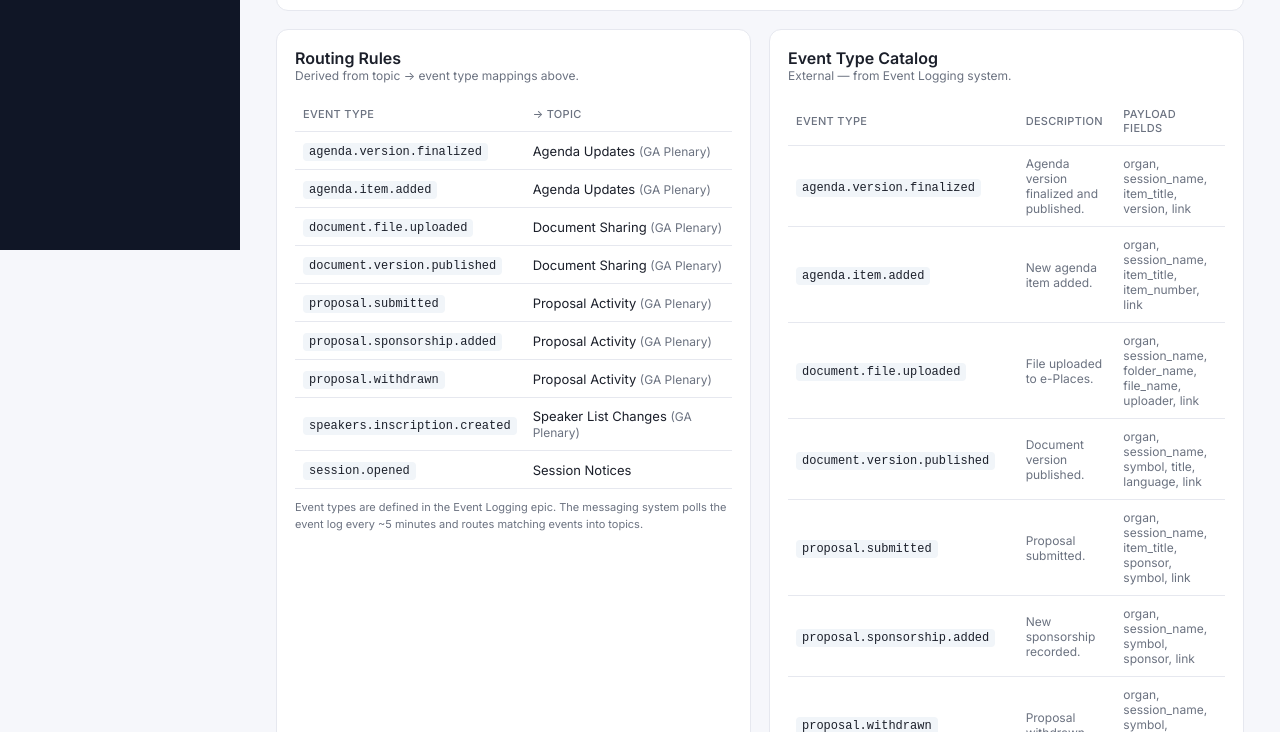
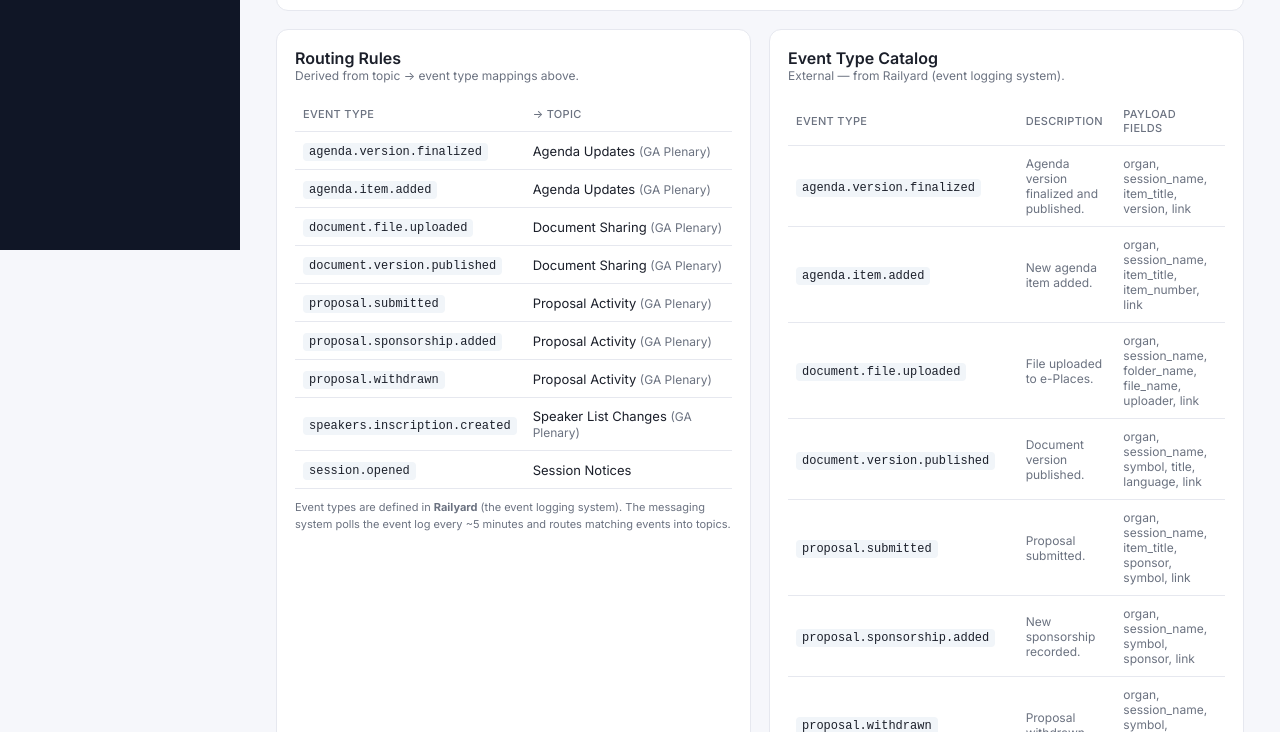
Before and after one commit to wannli/dispatch, a plain HTML site: page index.html in a window 1280 px wide. Shown: the part 550-1282 px from the top of the page. Drawn offline with Linux system fonts and the light colour scheme.

Commit message:
Rename event logging system references to Railyard

```diff
--- a/app.js
+++ b/app.js
@@ -250,7 +250,7 @@ function showTopicEditor(topic) {
     <div class="form-group">
       <label>Routed Event Types</label>
       <select id="ed-events" multiple size="5">${eventOptions}</select>
-      <div class="muted" style="margin-top:4px">Hold Ctrl/Cmd to select multiple. These are external event types from the Event Logging system.</div>
+      <div class="muted" style="margin-top:4px">Hold Ctrl/Cmd to select multiple. These are external event types from <strong>Railyard</strong> (event logging).</div>
     </div>
     <div class="form-actions">
       <button class="button primary" id="ed-save">${isNew ? "Create Topic" : "Save Changes"}</button>
--- a/index.html
+++ b/index.html
@@ -101,14 +101,14 @@
             </thead>
             <tbody></tbody>
           </table>
-          <p class="footer-note">Event types are defined in the Event Logging epic. The messaging system polls the event log every ~5 minutes and routes matching events into topics.</p>
+          <p class="footer-note">Event types are defined in <strong>Railyard</strong> (the event logging system). The messaging system polls the event log every ~5 minutes and routes matching events into topics.</p>
         </div>
 
         <div class="card">
           <div class="card-header">
             <div>
               <div class="card-title">Event Type Catalog</div>
-              <div class="card-subtitle">External — from Event Logging system.</div>
+              <div class="card-subtitle">External — from Railyard (event logging system).</div>
             </div>
           </div>
           <table class="table">
```
Also changed, not shown: 1 other file.
